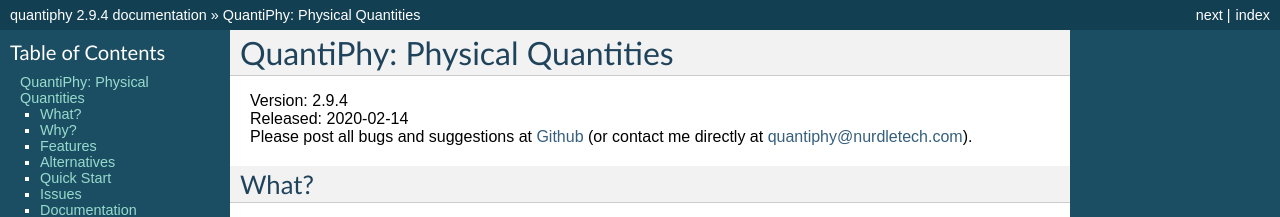
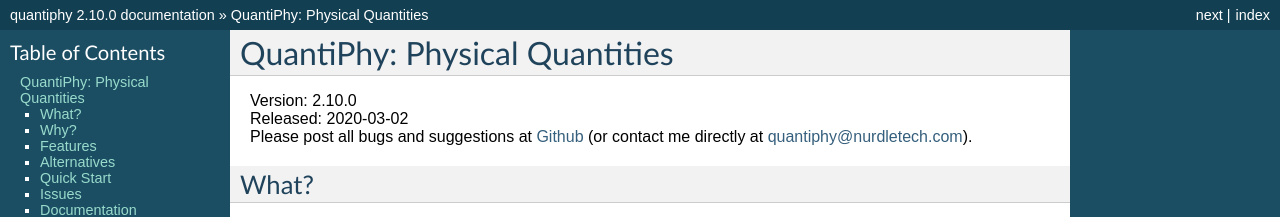
Before and after one commit to KenKundert/quantiphy, a Sphinx documentation site: the page built from doc/index.rst, in a window 1280 px wide and 900 px high. Shown: the top 217 px of the window. Built offline with Sphinx 7.4.7, drawn with Linux system fonts in a browser that asks for light colours; some of the changed text lies outside the part shown.

Commit message:
bump version to 2.10.0

```diff
--- a/README.rst
+++ b/README.rst
@@ -18,8 +18,8 @@
         :target: https://pypi.python.org/pypi/quantiphy/
 
 :Author: Ken Kundert
-:Version: 2.9.4
-:Released: 2020-02-14
+:Version: 2.10.0
+:Released: 2020-03-02
 
 
 What?
--- a/doc/conf.py
+++ b/doc/conf.py
@@ -55,7 +55,7 @@
 # built documents.
 #
 # The full version, including alpha/beta/rc tags.
-release = '2.9.4'
+release = '2.10.0'
 # The short X.Y version.
 version = '.'.join(release.split('.')[0:2])
 
--- a/doc/index.rst
+++ b/doc/index.rst
@@ -1,8 +1,8 @@
 QuantiPhy: Physical Quantities
 ==============================
 
-| Version: 2.9.4
-| Released: 2020-02-14
+| Version: 2.10.0
+| Released: 2020-03-02
 | Please post all bugs and suggestions at
   `Github <https://github.com/KenKundert/quantiphy/issues>`_
   (or contact me directly at
--- a/doc/releases.rst
+++ b/doc/releases.rst
@@ -2,8 +2,8 @@
 ========
 
 **Latest development release**:
-    | Version: 2.9.4
-    | Released: 2020-02-14
+    | Version: 2.10.0
+    | Released: 2020-03-02
 
 **2.10 (2020-03-2)**:
     - Added *negligible*, *tight_units*, *nan*, and *inf* preferences.
--- a/quantiphy.py
+++ b/quantiphy.py
@@ -661,8 +661,8 @@
 
 
 # Globals {{{1
-__version__ = '2.9.4'
-__released__ = '2020-02-14'
+__version__ = '2.10.0'
+__released__ = '2020-03-02'
 
 # These mappings are only used when reading numbers
 # The key for these mappings must be a single character
--- a/setup.py
+++ b/setup.py
@@ -19,7 +19,7 @@
 
 setup(
     name='quantiphy',
-    version='2.9.4',
+    version='2.10.0',
     description='physical quantities (numbers with units)',
     long_description=readme,
     author="Ken Kundert",
```
Also changed, not shown: .bump.cfg.
